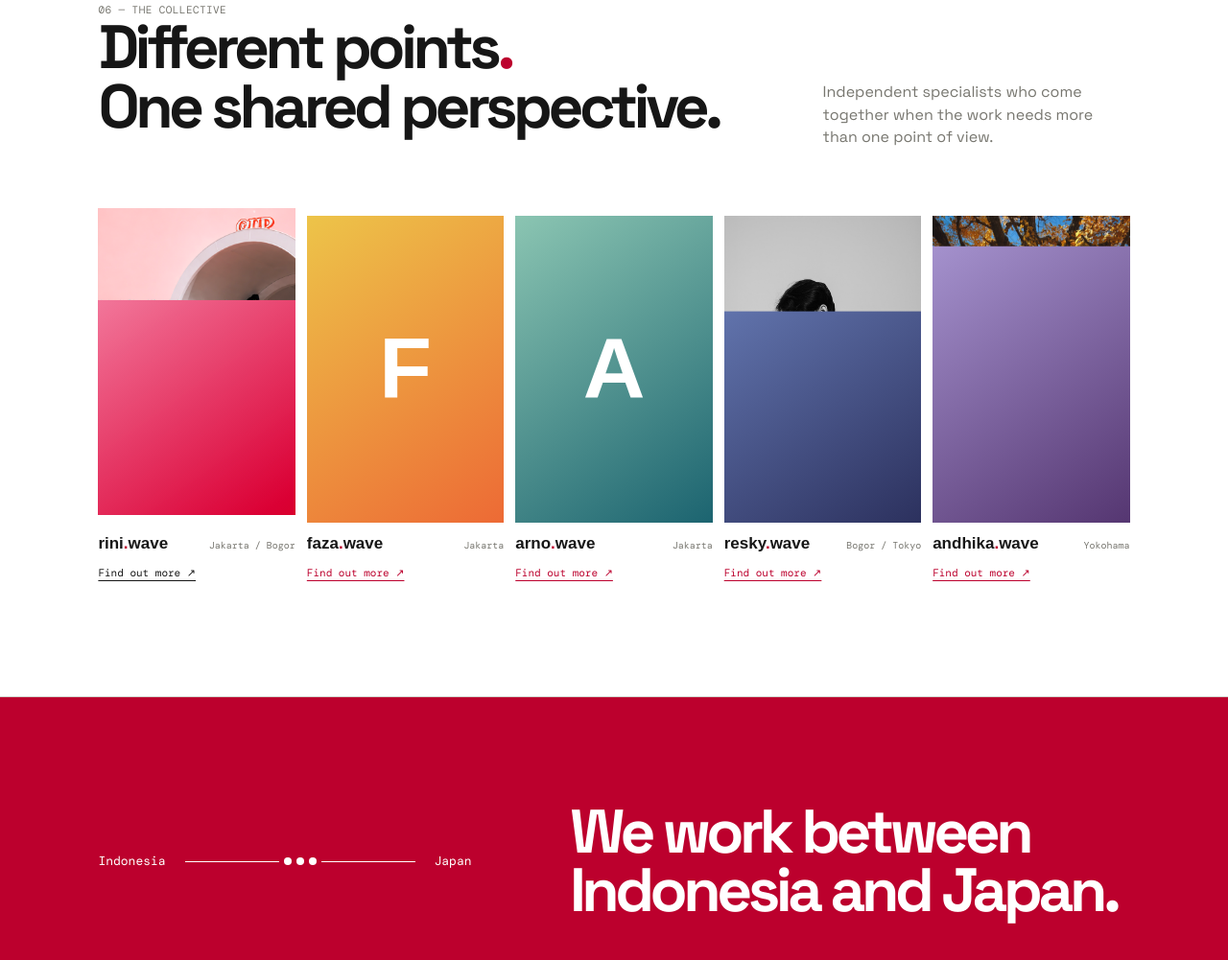
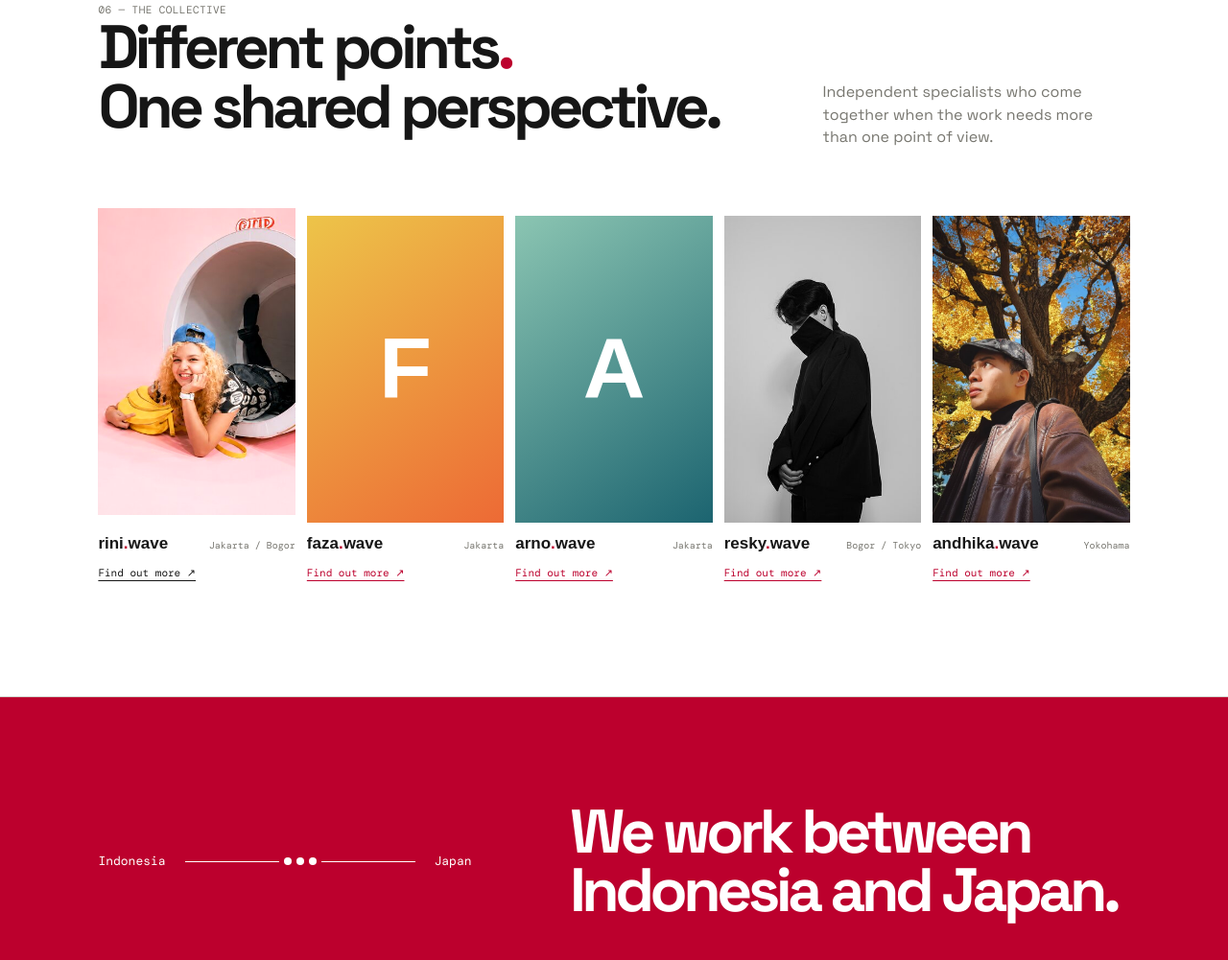
Before and after one commit to pradiza/dotwave, a plain HTML site: page dist/index.html in a window 1280 px wide. Shown: the part 4081-5082 px from the top of the page at 96% size. Drawn offline with nearby package versions, Linux system fonts and the light colour scheme.

Commit message:
Fix member image assets

```diff
--- a/dist/index.html
+++ b/dist/index.html
@@ -46,11 +46,11 @@
     <section class="capabilities section-pad"><div class="section-tag">05 — Capabilities</div><div class="cap-grid"><h2>Connected capabilities<span class="red">.</span></h2><div class="cap-list"><div><span>01</span><strong>Strategy & consulting</strong><p>Brand development, opportunity framing, project leadership</p></div><div><span>02</span><strong>Research & insight</strong><p>Market research, cultural analysis, audience understanding</p></div><div><span>03</span><strong>Culture & relationships</strong><p>Cross-border interpretation, business matching, partnerships</p></div><div><span>04</span><strong>Creative & communication</strong><p>IP, storytelling, visual direction, content and campaigns</p></div><div><span>05</span><strong>Experiences & delivery</strong><p>Events, workshops, production and stakeholder coordination</p></div></div></div></section>
 
     <section id="people" class="people section-pad"><div class="section-tag">06 — The collective</div><div class="people-head"><h2>Different points<span class="red">.</span><br>One shared perspective.</h2><p>Independent specialists who come together when the work needs more than one point of view.</p></div><div class="member-row">
-      <button class="member-card active" data-member="rini"><div class="portrait portrait-rini"><img src="assets/rini.png" alt="Rinintha Pradiza" /></div><div class="member-meta"><strong>rini<span class="red">.</span>wave</strong><small>Jakarta / Bogor</small><span class="find-more">Find out more ↗</span></div></button>
+      <button class="member-card active" data-member="rini"><div class="portrait portrait-rini"><img src="assets/optimized/rini.jpg" alt="Rinintha Pradiza" /></div><div class="member-meta"><strong>rini<span class="red">.</span>wave</strong><small>Jakarta / Bogor</small><span class="find-more">Find out more ↗</span></div></button>
       <button class="member-card" data-member="faza"><div class="portrait portrait-faza"><span>F</span></div><div class="member-meta"><strong>faza<span class="red">.</span>wave</strong><small>Jakarta</small><span class="find-more">Find out more ↗</span></div></button>
       <button class="member-card" data-member="arno"><div class="portrait portrait-arno"><span>A</span></div><div class="member-meta"><strong>arno<span class="red">.</span>wave</strong><small>Jakarta</small><span class="find-more">Find out more ↗</span></div></button>
-      <button class="member-card" data-member="resky"><div class="portrait portrait-resky"><img src="assets/resky.png" alt="Resky Ramadhan" /></div><div class="member-meta"><strong>resky<span class="red">.</span>wave</strong><small>Bogor / Tokyo</small><span class="find-more">Find out more ↗</span></div></button>
-      <button class="member-card" data-member="andhika"><div class="portrait portrait-andhika"><img src="assets/andhika-new.png" alt="Andhika Putra" /></div><div class="member-meta"><strong>andhika<span class="red">.</span>wave</strong><small>Yokohama</small><span class="find-more">Find out more ↗</span></div></button>
+      <button class="member-card" data-member="resky"><div class="portrait portrait-resky"><img src="assets/optimized/resky.jpg" alt="Resky Ramadhan" /></div><div class="member-meta"><strong>resky<span class="red">.</span>wave</strong><small>Bogor / Tokyo</small><span class="find-more">Find out more ↗</span></div></button>
+      <button class="member-card" data-member="andhika"><div class="portrait portrait-andhika"><img src="assets/optimized/andhika-new.jpg" alt="Andhika Putra" /></div><div class="member-meta"><strong>andhika<span class="red">.</span>wave</strong><small>Yokohama</small><span class="find-more">Find out more ↗</span></div></button>
     </div><dialog id="member-dialog" class="member-dialog"><button class="dialog-close" type="button" aria-label="Close profile">×</button><div class="profile-index">01 / 05</div><h3 id="profile-name">rini.wave</h3><p id="profile-role">Brand strategy, creative direction, partnerships, communications and live experiences.</p><p id="profile-bio">A strategist and producer translating between markets, audiences and creative ambition, with 15+ years across entertainment, lifestyle, culture and Japan-related work.</p><div id="profile-links" class="profile-links"><a href="https://rinintha.com/" target="_blank" rel="noreferrer">View rinintha.com ↗</a></div><span class="profile-mark">.</span></dialog></section>
 
     <section class="bridge section-pad reveal"><div class="bridge-map"><span>Indonesia</span><div class="bridge-dot"><i></i><i></i><i></i></div><span>Japan</span></div><h2>We work between Indonesia and Japan<span class="red">.</span></h2><p>We understand both markets, and help the right ideas, people and opportunities meet.</p></section>
```
Also changed, not shown: dist/assets/optimized/andhika-new.jpg (added), dist/assets/optimized/resky.jpg (added), dist/assets/optimized/rini.jpg (added).
